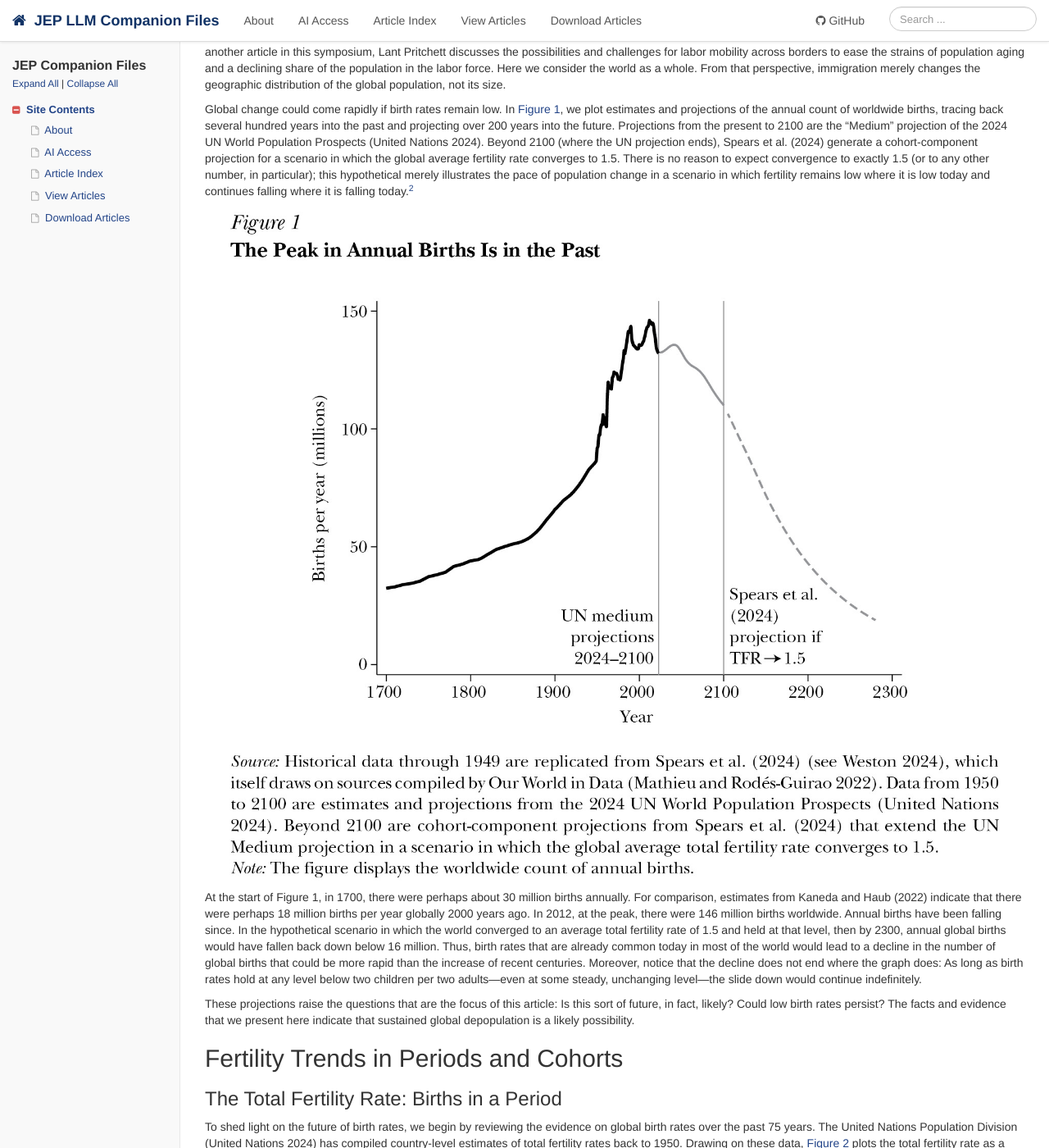
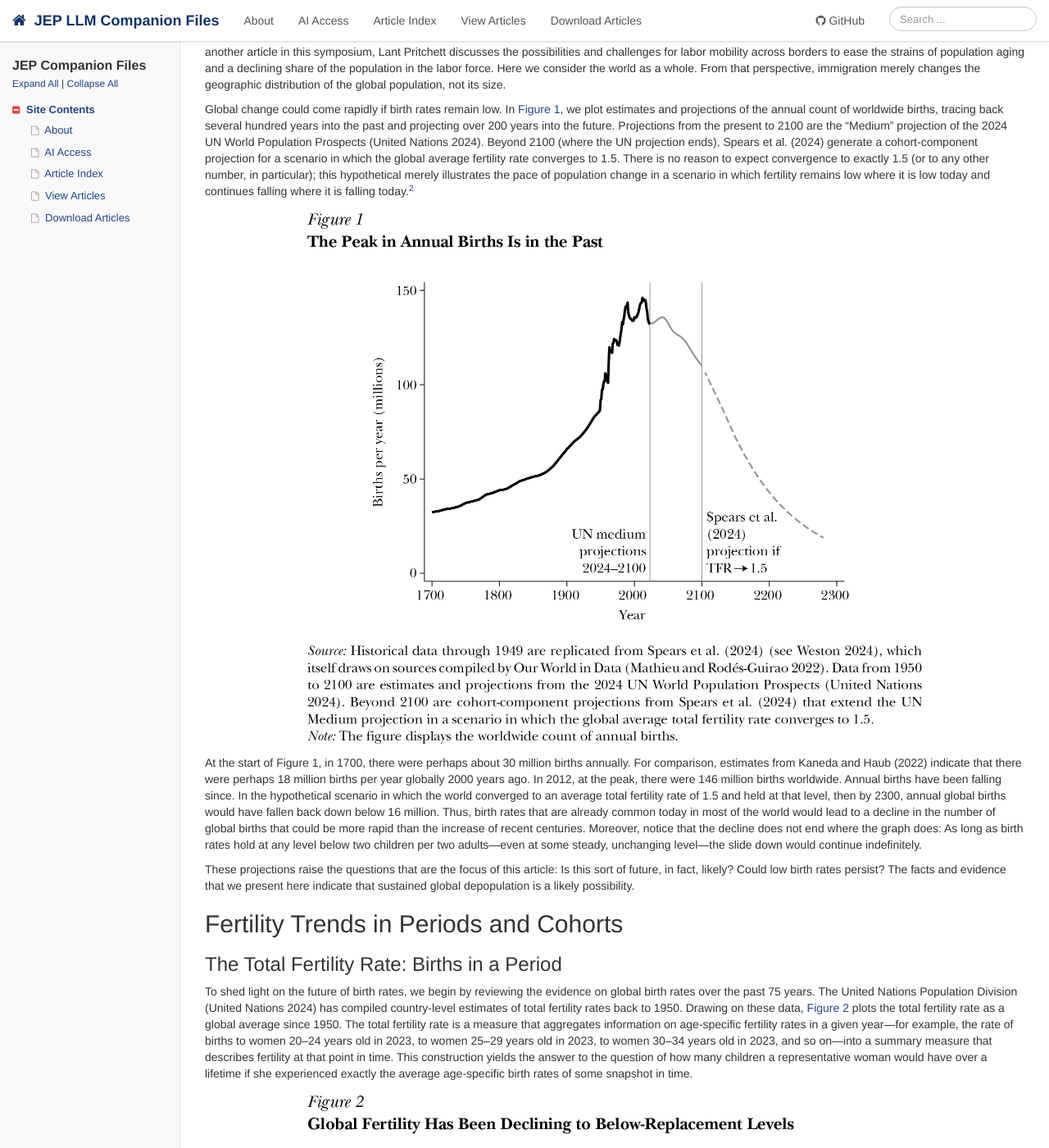
Before and after one commit to liegroup-dartmouth/working-aea-jep, a Jekyll site: the page built from papers/v40n1/geruso-spears/paper.md, in a window 1280 px wide and 1400 px high, scrolled down 1555 px. Shown: the whole window at 82% size. Built offline with Jekyll 4.4.1, drawn with Linux system fonts in a browser that asks for light colours; comment, search, counter and statistics services are not loaded.

Commit message:
Change image wrapper

```diff
--- a/assets/css/styles.css
+++ b/assets/css/styles.css
@@ -153,9 +153,10 @@ h1.page-title {
 
 /* ========== MAIN CONTENT ========== */
 .main-content-wrapper img {
-    max-width: 100%;
+    max-width: 80%;
     height: auto;
     display: block;
+    margin: 0 auto;
 }
 
 .main-content-wrapper {
```
